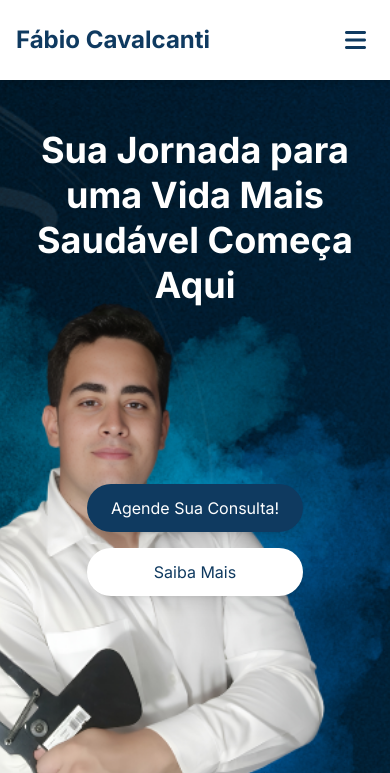
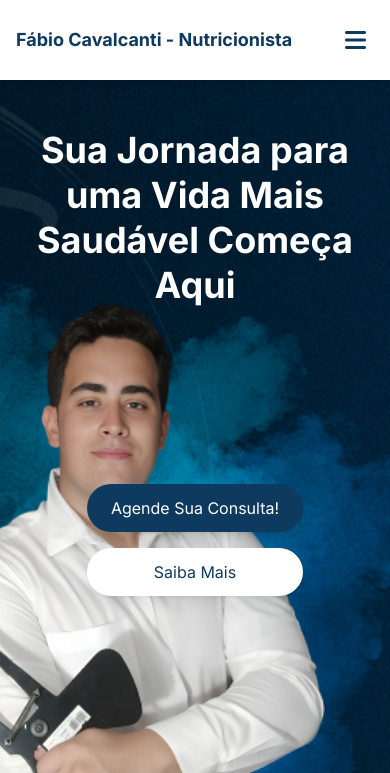
Before and after one commit to FelipeUCAA/Site_Nutricionista_Fabao_One_Page, a plain HTML site: page index.html in a window 390 px wide. Shown: the top 773 px of the page. Drawn offline with nearby package versions, Linux system fonts and the light colour scheme.

Commit message:
Fix: responsive title

```diff
--- a/index.html
+++ b/index.html
@@ -202,7 +202,8 @@
     <!-- Header (Navegação) -->
     <header class="bg-white shadow-md py-4 sticky top-0 z-50">
         <nav class="container mx-auto flex justify-between items-center px-4 md:px-6">
-            <a href="#" class="text-2xl font-bold text-custom-blue">Fábio Cavalcanti</a>
+            <a href="#" class="text-lg font-bold text-custom-blue md:hidden">Fábio Cavalcanti - Nutricionista</a>
+            <a href="#" class="text-3xl font-bold text-custom-blue hidden md:block">Fábio Cavalcanti - Nutricionista</a>
             <ul class="hidden md:flex space-x-8">
                 <li><a href="#home" class="hover:text-custom-blue transition duration-300">Home</a></li>
                 <li><a href="#sobre" class="hover:text-custom-blue transition duration-300">Sobre</a></li>
```
